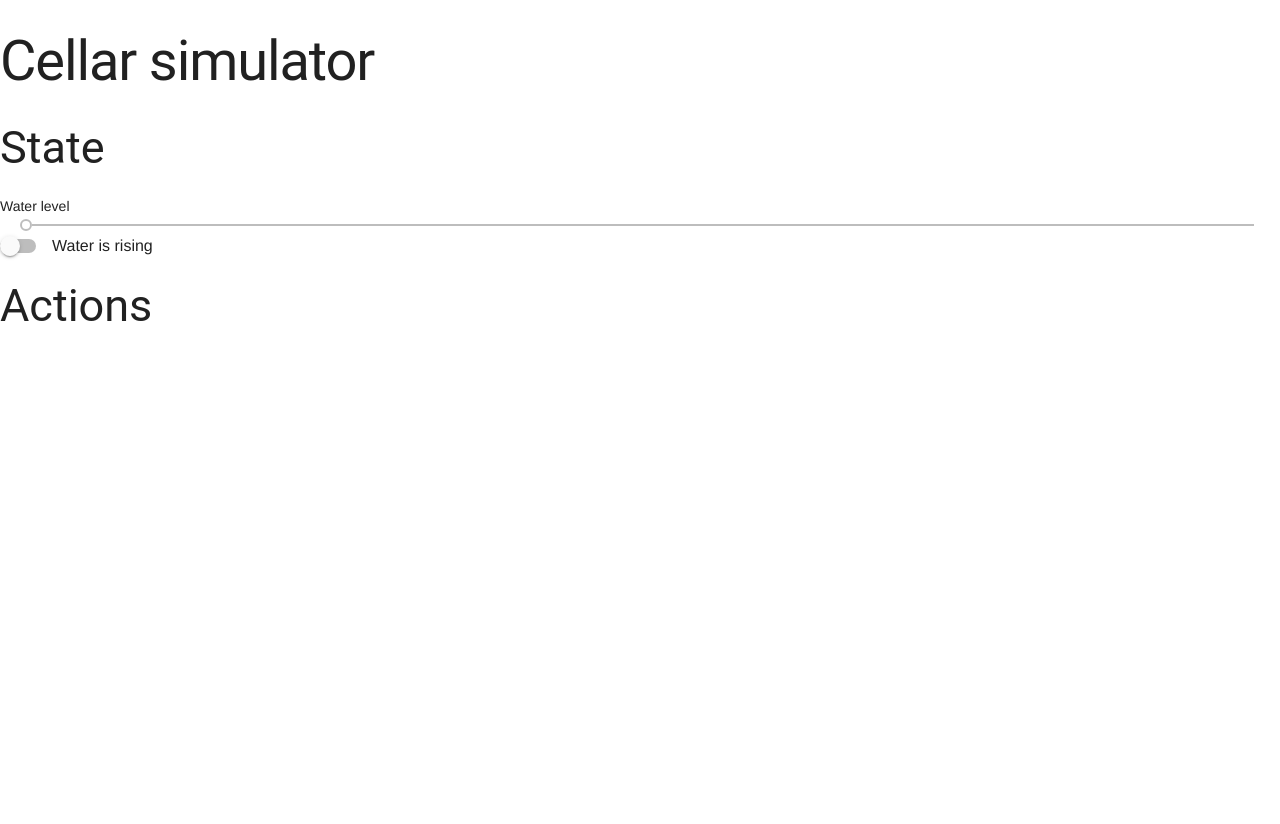
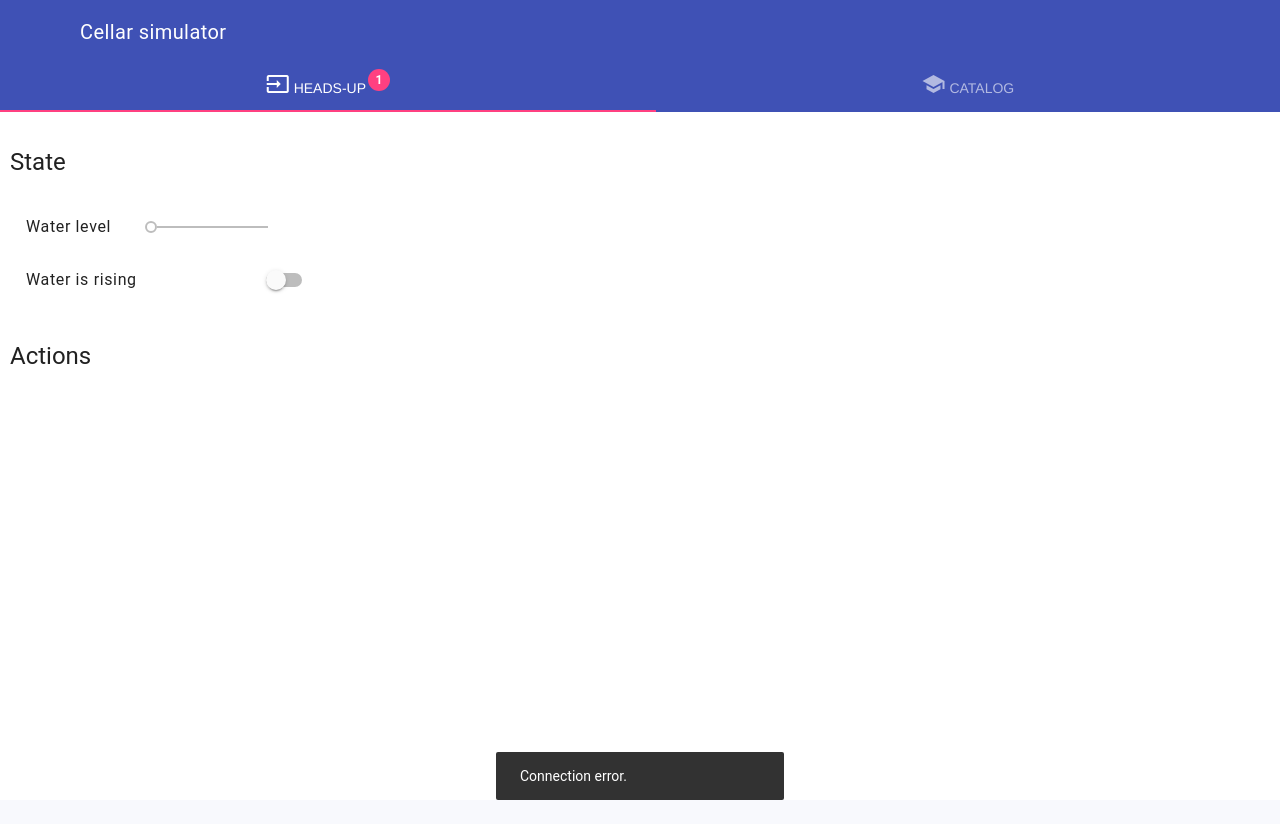
Before and after one commit to FilipDolejsi/python-socket-io, a Flask app: page / in a window 1280 px wide. After the commit the page ends 800 px from the top, so only its background shows below. Run offline with Flask 2, Linux system fonts and the light colour scheme; some libraries are stand-ins or nearby versions.

Commit message:
dynamic UI element handling

```diff
--- a/templates/index.html
+++ b/templates/index.html
@@ -1,5 +1,6 @@
 <!DOCTYPE html>
 <html>
+
 <head>
   <meta charset="utf-8">
   <title>
@@ -7,37 +8,45 @@
   </title>
 
   <style>
-        .demo-card-event.mdl-card {
+    .simulator-action-card.mdl-card {
       width: 256px;
       height: 256px;
       background: #3E4EB8;
     }
-        .demo-card-event > .mdl-card__actions {
+
+    .simulator-action-card>.mdl-card__actions {
       border-color: rgba(255, 255, 255, 0.2);
     }
-        .demo-card-event > .mdl-card__title {
+
+    .simulator-action-card>.mdl-card__title {
       align-items: flex-start;
     }
-        .demo-card-event > .mdl-card__title > h4 {
+
+    .simulator-action-card>.mdl-card__title>h4 {
       margin-top: 0;
     }
-        .demo-card-event > .mdl-card__actions {
+
+    .simulator-action-card>.mdl-card__actions {
       display: flex;
-          box-sizing:border-box;
+      box-sizing: border-box;
       align-items: center;
     }
-        .demo-card-event > .mdl-card__actions > .material-icons {
+
+    .simulator-action-card>.mdl-card__actions>.material-icons {
       padding-right: 10px;
     }
-        .demo-card-event > .mdl-card__title,
-        .demo-card-event > .mdl-card__actions,
-        .demo-card-event > .mdl-card__actions > .mdl-button {
+
+    .simulator-action-card>.mdl-card__title,
+    .simulator-action-card>.mdl-card__actions,
+    .simulator-action-card>.mdl-card__actions>.mdl-button {
       color: #fff;
+    }
+
+    .simulator-status-control {
+      width: 300px;
     }
   </style>
 
-
-      <!-- <script src="https://ajax.googleapis.com/ajax/libs/jquery/2.2.4/jquery.min.js"></script> -->
   <link rel="stylesheet" href="https://fonts.googleapis.com/icon?family=Material+Icons">
   <link rel="stylesheet" href="https://code.getmdl.io/1.3.0/material.indigo-pink.min.css">
   <script defer src="https://code.getmdl.io/1.3.0/material.min.js"></script>
@@ -45,40 +54,218 @@
 
   <script type="text/javascript">
 
+    function showAction(activeActionsHost, actionCatalog, actionName, socket) {
+      let actionCard = document.getElementById('action_' + actionName);
+      if (actionCard) {
+        // remove card from the catalog
+        actionCard.parentElement.removeChild(actionCard);
+      }
+      else {
+        actionCard = document.createElement('div');
+        actionCard.id = 'action_' + actionName;
+        actionCard.className = "simulator-action-card mdl-card mdl-shadow--2dp  mdl-cell mdl-cell--4-col";
+        actionCard.innerHTML = `<div class="mdl-card__title mdl-card--expand" style="background: url('https://d6bycdqursbhf.cloudfront.net/uploads/blog_post/image/409/dd1b23ee4ceccf526c2774cfd2caef12ea184212_e9fcbfeedfacc051206e376fa86772c13f7cfc8e_Galapagos-Islands-North-Seymour-0059_small.jpg')">
+              <h4>
+                Steps:
+                <ul>
+                  <li>Deep breath</li>
+                  <li>Dive</li>
+                  <li>And again...</li>
+                </ul>
+              </h4>
+            </div>
+            <div class="mdl-card__actions mdl-card--border">
+              <a class="mdl-button mdl-button--colored mdl-js-button mdl-js-ripple-effect">
+                ${actionName}
+              </a>
+              <div class="mdl-layout-spacer"></div>
+              <i class="material-icons">waves</i>
+            </div>`;
+        activeActionsHost.appendChild(actionCard)
+      }
+
+      actionCard.onclick = function () {
+        socket.emit('completed_action', actionName);
+        hideAction(activeActionsHost, actionCatalog, actionCard);
+      }
+
+      // add card to the heads-up action grid
+      activeActionsHost.appendChild(actionCard);
+    }
+
+    function hideAction(activeActionsHost, actionCatalog, actionCard) {
+      activeActionsHost.removeChild(actionCard);
+      actionCatalog.appendChild(actionCard);
+    }
+
+    function updateAtomic(atomicName, atomicValue) {
+      const inputElement = document.getElementById('atomic_' + atomicName);
+
+      switch (typeof (atomicValue)) {
+        case "boolean":
+          if (atomicValue) {
+            inputElement.parentElement.MaterialSwitch.on();
+          }
+          else {
+            inputElement.parentElement.MaterialSwitch.off();
+          }
+          break;
+        case "number":
+          inputElement.value = atomicValue;
+          break;
+        default:
+          console.warn(`Atomic '${atomicName}' value '${atomicValue}' type ${typeof (atomicValue)} is not supported.`);
+      }
+    }
+
+    var socket = undefined;
+
     function init() {
-          const socket = io()
-          const loggerElement = document.getElementById('logger')
-          const actionsElement = document.getElementsByTagName("actions")[0]
+      socket = io()
+      const activeActionsHost = document.getElementsByTagName("actions")[0];
+      const actionCatalog = document.getElementById('catalog');
+      const notification = document.querySelector('.mdl-js-snackbar');
 
-          socket.on('log', function(payload) {
+      socket.on('connect', () => notification.MaterialSnackbar.showSnackbar({ message: socket.connected ? 'Connected!' : socket.disconnected ? 'Disconnected : (' : 'Connection status changed.' }));
+      socket.on('connect_error', () => notification.MaterialSnackbar.showSnackbar({ message: 'Connection error.' }));
+
+      socket.on('log', function (payload) {
         console.log(payload);
-            const dataElement = document.createElement('pre')
-            dataElement.innerHTML = payload.data
-            loggerElement.appendChild(dataElement)
+
+        notification.MaterialSnackbar.showSnackbar({
+          message: payload.data
+        });
       })
 
-          socket.on('atomics', function(payload){
-              const newSliderValue = payload.water_level;
-              const newToggleValue = payload.water_is_rising;
+      socket.on('atomics', function (payload) {
+        notification.MaterialSnackbar.showSnackbar({
+          message: `Value of ${Object.keys(payload).join(', ')} updated.`
+        });
 
-              const toggleSwitch = document.getElementById("water_is_rising");
-              const slider = document.getElementById("water_level");
-
-              if(newToggleValue){
-                toggleSwitch.parentElement.MaterialSwitch.on();
-              }
-              else{
-                toggleSwitch.parentElement.MaterialSwitch.off();
-              }
-              slider.value = newSliderValue;
+        [...Object.keys(payload)].forEach(atomicName => updateAtomic(atomicName, payload[atomicName]));
       })
 
-          socket.on('action', function(payload) {
+      socket.on('action', function (payload) {
         console.log(payload);
-            const actionCard = document.createElement('div');
-            actionCard.id = payload['Action'];
-            actionCard.className = "demo-card-event mdl-card mdl-shadow--2dp  mdl-cell mdl-cell--4-col";
-            actionCard.innerHTML = `<div class="mdl-card__title mdl-card--expand">
+        const actionName = payload['Action'];
+        const actionExecuting = !payload['IsStopped'];
+
+        notification.MaterialSnackbar.showSnackbar({
+          message: `Action '${actionName}' ${payload.Params && payload.Params.map(p => 'Name').join(', ') || ''} ${actionExecuting ? 'started' : 'completed'}.`
+        });
+
+        if (actionExecuting) {
+          showAction(activeActionsHost, actionCatalog, actionName, socket);
+        }
+        else {
+          const actionCard = document.getElementById('action_' + actionName);
+          hideAction(activeActionsHost, actionCatalog, actionCard);
+        }
+      })
+    }
+
+    function onAtomicValueUpdated(atomicElement) {
+      const atomicName = atomicElement.getAttribute('atomicName');
+      let newAtomicValue = undefined;
+
+      switch (atomicElement.type) {
+        case 'range':
+          newAtomicValue = atomicElement.value;
+          break;
+        case "checkbox":
+          newAtomicValue = atomicElement.checked;
+          break;
+        default:
+          console.warn(`Atomic '${atomicName}' input type '${atomicElement.type}' is not supported.`);
+      }
+
+      const payload = {};
+      payload[atomicName] = newAtomicValue;
+      socket.emit('state_update', payload);
+    }
+
+  </script>
+
+</head>
+
+<body onload="init()">
+  <div class="mdl-layout mdl-js-layout mdl-layout--fixed-header mdl-layout--fixed-tabs">
+    <header class="mdl-layout__header mdl-layout__header--scroll">
+      <div class="mdl-layout__header-row">
+        <!-- Title -->
+        <span class="mdl-layout-title">Cellar simulator</span>
+      </div>
+      <!-- Tabs -->
+      <div class="mdl-layout__tab-bar mdl-js-ripple-effect">
+        <a href="#fixed-tab-1" class="mdl-layout__tab is-active"><span class="mdl-badge" data-badge="1">
+            <i class="material-icons" style="vertical-align: text-bottom">input</i>
+            Heads-up</span></a>
+        <a href="#fixed-tab-2" class="mdl-layout__tab">
+          <i class="material-icons" style="vertical-align: text-bottom">school</i>
+          Catalog
+        </a>
+      </div>
+    </header>
+    <main class="mdl-layout__content">
+      <section class="mdl-layout__tab-panel is-active" id="fixed-tab-1">
+        <div class="page-content" style="padding: 10px">
+          <h4>State</h4>
+
+          <state>
+            <ul class="simulator-status-control mdl-list">
+              <li class="mdl-list__item">
+                <span class="mdl-list__item-primary-content">Water level</span>
+                <span class="mdl-list__item-secondary-action">
+                  <!-- Slider with Starting Value -->
+                  <input id="atomic_water_level" class="mdl-slider mdl-js-slider" type="range" min="0" max="100"
+                    value="0" tabindex="0" atomicName="water_level" onchange="onAtomicValueUpdated(this)">
+                </span>
+              </li>
+              <li class="mdl-list__item">
+                <span class="mdl-list__item-primary-content">Water is rising</span>
+                <span class="mdl-list__item-secondary-action">
+                  <!-- toggle switch, switched on-->
+                  <label class="mdl-switch mdl-js-switch mdl-js-ripple-effect" for="atomic_water_is_rising">
+                    <input type="checkbox" id="atomic_water_is_rising" atomicName="water_is_rising"
+                      class="mdl-switch__input" tabindex="1" onchange="onAtomicValueUpdated(this)">
+                    <span class="mdl-switch__label"></span>
+                  </label>
+                </span>
+              </li>
+            </ul>
+          </state>
+
+          <h4>Actions</h4>
+          <actions class="mdl-grid">
+          </actions>
+        </div>
+      </section>
+      <section class="mdl-layout__tab-panel" id="fixed-tab-2">
+        <!-- see other icons: https://material.io/resources/icons/?style=baseline -->
+
+        <div id="catalog" class="page-content mdl-grid">
+          <div id="action_run_checklist"
+            class="mdl-cell mdl-cell--4-col simulator-action-card mdl-card mdl-shadow--2dp">
+            <div class="mdl-card__title mdl-card--expand">
+              <h4>
+                Steps:
+                <ol>
+                  <li>Do this...</li>
+                  <li>Do that...</li>
+                </ol>
+              </h4>
+            </div>
+            <div class="mdl-card__actions mdl-card--border">
+              <a class="mdl-button mdl-button--colored mdl-js-button mdl-js-ripple-effect">
+                <i class="material-icons">done</i> Done!
+              </a>
+              <div class="mdl-layout-spacer"></div>
+              <i class="material-icons">assignment</i>
+            </div>
+          </div>
+          <div id="action_stay_safe" class="mdl-cell mdl-cell--4-col simulator-action-card mdl-card mdl-shadow--2dp">
+            <div class="mdl-card__title mdl-card--expand"
+              style="background: url('https://images.everydayhealth.com/images/coronavirus/coronavirus-checklist-722x406.jpg?w=1110') center/cover">
               <h4>
                 Steps:
                 <ul>
@@ -89,95 +276,21 @@
             </div>
             <div class="mdl-card__actions mdl-card--border">
               <a class="mdl-button mdl-button--colored mdl-js-button mdl-js-ripple-effect">
-                ${payload["Action"]}
-              </a>
-              <div class="mdl-layout-spacer"></div>
-              <i class="material-icons">event</i>
-            </div>`
-            actionsElement.appendChild(actionCard)
-            actionCard.onclick = function () {
-              socket.emit('completed_action', payload["Action"]);
-              actionsElement.removeChild(actionCard);
-            }
-          })
-
-          document.getElementById('water_level').onchange = function(event) {
-            const slider = document.getElementById('water_level');
-            const payload = {}
-            payload["water_level"] = slider.value;
-            socket.emit('state_update', payload);
-          }
-
-          document.getElementById('water_is_rising').onchange = function(event) {
-            const toggleSwitch = document.getElementById("water_is_rising");
-            const payload = {};
-            payload["water_is_rising"] = toggleSwitch.checked;
-            socket.emit('state_update', payload);
-          }
-        }
-
-          </script>
-
-    </head>
-    <body onload="init()">
-      <div id="logger"></div>
-
-        <h1>Cellar simulator</h1>
-        <h2>State</h2>
-
-        <state>
-          <!-- Slider with Starting Value -->
-          Water level <input id = "water_level" class="mdl-slider mdl-js-slider" type="range" min="0" max="100" value="0" tabindex="0">
-          <!-- toggle switch, switched on-->
-          <label id="water_is_rising_label" class="mdl-switch mdl-js-switch mdl-js-ripple-effect" for="water_is_rising">
-            <input type="checkbox" id="water_is_rising" class="mdl-switch__input">
-            <span class="mdl-switch__label">Water is rising</span>
-          </label>
-        </state>
-
-        <h2>Actions</h2>
-        <!-- <div class="mdl-grid">
-          <div class="mdl-cell mdl-cell--4-col">4</div>
-          <div class="mdl-cell mdl-cell--4-col">4</div>
-          <div class="mdl-cell mdl-cell--4-col">4</div>
-        </div> -->
-        <actions class="mdl-grid">
-          <!-- <div class="mdl-cell mdl-cell--4-col demo-card-event mdl-card mdl-shadow--2dp">
-            <div class="mdl-card__title mdl-card--expand">
-              <h4>
-                Steps:
-                <ul>
-                  <li>Do this...</li>
-                  <li>Do that...</li>
-                </ul>
-              </h4>
-            </div>
-            <div class="mdl-card__actions mdl-card--border">
-              <a class="mdl-button mdl-button--colored mdl-js-button mdl-js-ripple-effect">
-                Done!
+                Stay safe!
               </a>
               <div class="mdl-layout-spacer"></div>
               <i class="material-icons">event</i>
             </div>
           </div>
-          <div class="mdl-cell mdl-cell--4-col demo-card-event mdl-card mdl-shadow--2dp">
-            <div class="mdl-card__title mdl-card--expand">
-              <h4>
-                Steps:
-                <ul>
-                  <li>Do this...</li>
-                  <li>Do that...</li>
-                </ul>
-              </h4>
         </div>
-            <div class="mdl-card__actions mdl-card--border">
-              <a class="mdl-button mdl-button--colored mdl-js-button mdl-js-ripple-effect">
-                Done!
-              </a>
-              <div class="mdl-layout-spacer"></div>
-              <i class="material-icons">event</i>
+      </section>
+    </main>
   </div>
-          </div> -->
-        </actions>
+
+  <div aria-live="assertive" aria-atomic="true" aria-relevant="text" class="mdl-snackbar mdl-js-snackbar">
+    <div class="mdl-snackbar__text"></div>
+    <button type="button" class="mdl-snackbar__action"></button>
+  </div>
 </body>
+
 </html>
```
Also changed, not shown: README.md. Lines whose indentation alone changed are shown as unchanged.
